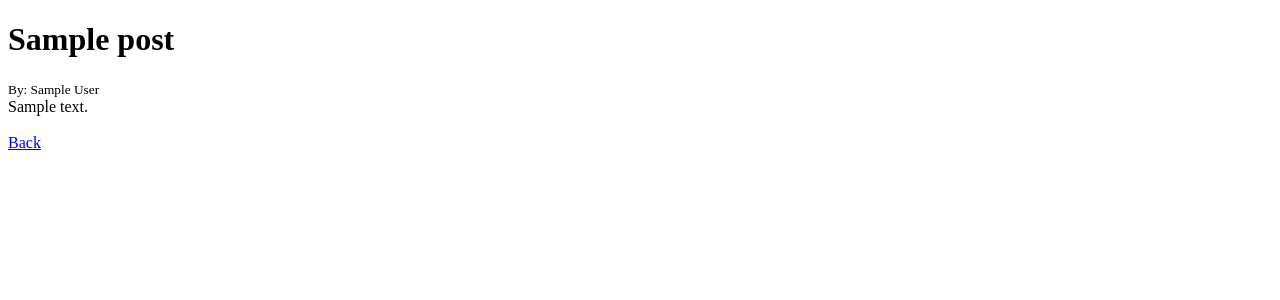
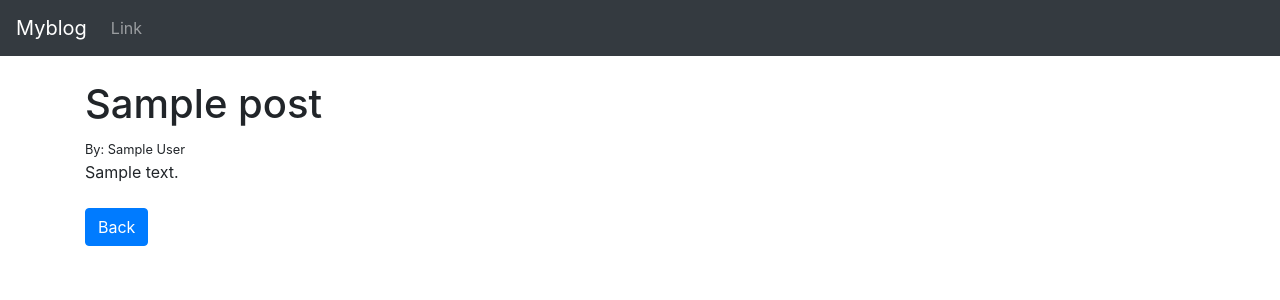
Before and after one commit to Miki0912/Blog, a Django app: page /article/1 in a window 1280 px wide. Shown: the top 300 px of the page. Run offline with Django 4.2, Linux system fonts and the light colour scheme; tables that the repository leaves empty hold one stand-in row (values such as "Sample post").

Commit message:
add base html

```diff
--- a/blog/myblogapp/models.py
+++ b/blog/myblogapp/models.py
@@ -5,6 +5,7 @@ from django.contrib.auth.models import User
 
 class Post(models.Model):
     title = models.CharField(max_length=255)
+    title_tag = models.CharField(max_length=255, default='My blog')
     author = models.ForeignKey(User, on_delete=models.CASCADE)
     body = models.TextField()
 
--- /dev/null
+++ b/blog/myblogapp/templates/myblogapp/base_generic.html
@@ -0,0 +1,45 @@
+<!DOCTYPE html>
+<html lang="en">
+  <head>
+    <!-- Required meta tags -->
+    <meta charset="utf-8">
+    <meta name="viewport" content="width=device-width, initial-scale=1, shrink-to-fit=no">
+
+    <!-- Bootstrap CSS -->
+    <link rel="stylesheet" href="https://cdn.jsdelivr.net/npm/bootstrap@4.3.1/dist/css/bootstrap.min.css" integrity="sha384-ggOyR0iXCbMQv3Xipma34MD+dH/1fQ784/j6cY/iJTQUOhcWr7x9JvoRxT2MZw1T" crossorigin="anonymous">
+
+    <title>{% block title %} My Blog {% endblock %}</title>
+  </head>
+  <body>
+    <nav class="navbar navbar-expand-lg navbar-dark bg-dark">
+  <a class="navbar-brand" href="{% url 'myblogapp:home' %}">Myblog</a>
+  <button class="navbar-toggler" type="button" data-toggle="collapse" data-target="#navbarSupportedContent" aria-controls="navbarSupportedContent" aria-expanded="false" aria-label="Toggle navigation">
+    <span class="navbar-toggler-icon"></span>
+  </button>
+
+  <div class="collapse navbar-collapse" id="navbarSupportedContent">
+    <ul class="navbar-nav mr-auto">
+      <li class="nav-item">
+        <a class="nav-link" href="#">Link</a>
+      </li>
+
+
+    </ul>
+
+  </div>
+</nav>
+    <br>
+    <div class="container">
+    {% block content %}
+
+    {% endblock %}
+    </div>
+
+    <!-- Optional JavaScript -->
+    <!-- jQuery first, then Popper.js, then Bootstrap JS -->
+<!--    <script src="https://code.jquery.com/jquery-3.3.1.slim.min.js" integrity="sha384-q8i/X+965DzO0rT7abK41JStQIAqVgRVzpbzo5smXKp4YfRvH+8abtTE1Pi6jizo" crossorigin="anonymous"></script>-->
+<!--    <script src="https://cdn.jsdelivr.net/npm/popper.js@1.14.7/dist/umd/popper.min.js" integrity="sha384-UO2eT0CpHqdSJQ6hJty5KVphtPhzWj9WO1clHTMGa3JDZwrnQq4sF86dIHNDz0W1" crossorigin="anonymous"></script>-->
+<!--    <script src="https://cdn.jsdelivr.net/npm/bootstrap@4.3.1/dist/js/bootstrap.min.js" integrity="sha384-JjSmVgyd0p3pXB1rRibZUAYoIIy6OrQ6VrjIEaFf/nJGzIxFDsf4x0xIM+B07jRM" crossorigin="anonymous"></script>-->
+
+  </body>
+</html>
--- a/blog/myblogapp/templates/myblogapp/post_details.html
+++ b/blog/myblogapp/templates/myblogapp/post_details.html
@@ -2,14 +2,20 @@
 <html lang="en">
 <head>
     <meta charset="UTF-8">
-    <title>Title</title>
+    {% extends 'myblogapp/base_generic.html' %}
+    <title>{% block title %} {{post.title_tag}} {% endblock %}</title>
 </head>
 <body>
+
+    {% block content %}
+
     <h1>{{ post.title }}</h1>
     <small>By: {{ post.author.first_name }} {{ post.author.last_name }}</small><br>
     {{ post.body }}
 
     <br><br>
-    <a href="{% url 'myblogapp:home' %}">Back</a>
+    <a href="{% url 'myblogapp:home' %}" class="btn btn-primary">Back</a>
+
+    {% endblock %}
 </body>
 </html>
```
Also changed, not shown: blog/myblogapp/templates/myblogapp/home.html (+5 -2 lines).
